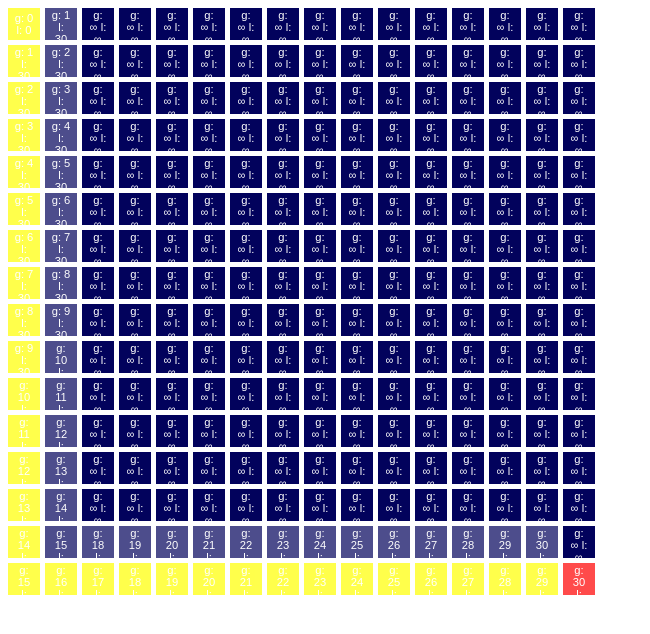
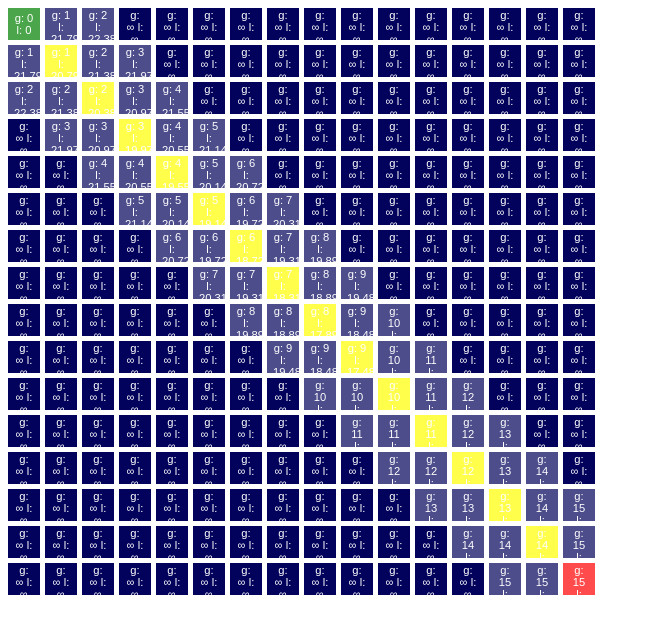
Before and after one commit to nextdesusu/a-star, an Angular app: page / in a window 1280 px wide. Shown: the top 634 px of the page, without its empty margins (0-650 px from the left). Built offline with nearby package versions, Linux system fonts and the light colour scheme.

Commit message:
feat: add search by click and diagonal version

```diff
--- a/src/a-star/types.ts
+++ b/src/a-star/types.ts
@@ -1,8 +1,23 @@
+const manhattanHeuristic = (n1: AStarNode, n2: AStarNode): number => {
+  const d1 = Math.abs(n2.x - n1.x);
+  const d2 = Math.abs(n2.y - n1.y);
+  return d1 + d2;
+}
+
+const diagonalHeuristic = (n1: AStarNode, n2: AStarNode): number => {
+  const D = 1;//Math.round((n1.moveCost + n2.moveCost) / 2); // = 1
+  const D2 = Math.sqrt(2);
+  const d1 = Math.abs(n2.x - n1.x);
+  const d2 = Math.abs(n2.y - n1.y);
+  return (D * (d1 + d2)) + ((D2 - (2 * D)) * Math.min(d1, d2));
+}
+
 export interface AStarNode {
   ancestor: AStarNode | null;
   visited: boolean;
   closed: boolean;
   solid: boolean;
+  moveCost: number;
   gWeight: number;
   lWeight: number;
   h: number;
@@ -11,15 +26,20 @@ export interface AStarNode {
 }
 
 export class NodeTable {
-  pathSet: Set<AStarNode>;
+  private constructedPath: Array<AStarNode>;
   private _size: number;
+  private diagonal: boolean;
   private nodes: Array<AStarNode>;
+  private dirtyNodes: Array<AStarNode>;
   private _start: AStarNode;
   private _end: AStarNode;
-  constructor(tableSize: number) {
-    this.pathSet = new Set();
+  private hFunc: (n1: AStarNode, n2: AStarNode) => number;
+  constructor(tableSize: number, diagonal: boolean = false) {
+    this.constructedPath = [];
     this._size = tableSize;
+    this.diagonal = diagonal;
     this.nodes = new Array(tableSize * tableSize);
+    this.hFunc = diagonal ? diagonalHeuristic : manhattanHeuristic;
     for (let x = 0; x < tableSize; x += 1) {
       for (let y = 0; y < tableSize; y += 1) {
         const node: AStarNode = {
@@ -29,6 +49,7 @@ export class NodeTable {
           closed: false,
           gWeight: Infinity,
           lWeight: Infinity,
+          moveCost: 1,
           h: -1,
           x,
           y
@@ -36,6 +57,7 @@ export class NodeTable {
         this.nodes[y * tableSize + x] = node;
       }
     }
+    this.dirtyNodes = [];
 
     this._start = this.nodeAt(0, 0);
     this._end = this.nodeAt(tableSize - 1, tableSize - 1);
@@ -53,16 +75,23 @@ export class NodeTable {
     return this._start;
   }
 
+  get pathConstructed() {
+    return this.constructedPath.length > 0;
+  }
+
+  belongsToPath(x: number, y: number): boolean {
+    const node = this.nodeAt(x, y);
+    return this.constructedPath.indexOf(node) !== -1;
+  }
+
   private reconstructPath() {
+    this.constructedPath = [];
     let current = this.end;
     while (current.ancestor !== null) {
       current = current.ancestor;
-      this.pathSet.add(current);
+      this.constructedPath.push(current);
     }
-  }
-
-  belongsToPath(x: number, y: number): boolean {
-    return this.pathSet.has(this.nodeAt(x, y));
+    this.constructedPath.reverse();
   }
 
   setStartNode(x: number, y: number): boolean {
@@ -97,51 +126,64 @@ export class NodeTable {
 
   *neighboursOf(node: AStarNode) {
     const { x, y } = node;
-    if (x > 0) {
-      yield this.nodeAt(x - 1, y);
-    }
-    if (y > 0) {
-      yield this.nodeAt(x, y - 1);
-    }
-    if (x < this.size - 1) {
-      yield this.nodeAt(x + 1, y);
-    }
-    if (y < this.size - 1) {
-      yield this.nodeAt(x, y + 1);
+    if (x > 0) yield this.nodeAt(x - 1, y);
+    if (y > 0) yield this.nodeAt(x, y - 1);
+    if (x < this.size - 1) yield this.nodeAt(x + 1, y);
+    if (y < this.size - 1) yield this.nodeAt(x, y + 1);
+    if (this.diagonal) {
+      if (x > 0 && y > 0) yield this.nodeAt(x - 1, y - 1);
+      if (y > 0 && x < this.size - 1) yield this.nodeAt(x + 1, y - 1);
+      if (x < this.size - 1 && y < this.size - 1) yield this.nodeAt(x + 1, y + 1);
+      if (y < this.size - 1 && x > 0) yield this.nodeAt(x - 1, y + 1);
     }
   }
 
+  private cleanNode(node: AStarNode): void {
+    node.gWeight = Infinity;
+    node.lWeight = Infinity;
+    node.visited = false;
+    node.closed = false;
+    node.ancestor = null;
+    node.h = -1;
+  }
+
+  private cleanDirtyNodes(): void {
+    for (const node of this.dirtyNodes) {
+      this.cleanNode(node);
+    }
+    this.dirtyNodes = [];
+  }
+
+  private markAsDirty(node: AStarNode): void {
+    this.dirtyNodes.push(node);
+  }
+
   findPath() {
+    this.cleanDirtyNodes();
     const { end, start } = this;
-    const manhattanHeuristic = (n1: AStarNode, n2: AStarNode) => {
-      const d1 = Math.abs(n2.x - n1.x);
-      const d2 = Math.abs(n2.y - n1.y);
-      return d1 + d2;
-    }
 
     //change costs to min heap!
     start.gWeight = 0;
     start.lWeight = 0;
-    start.h = manhattanHeuristic(start, end);
+    start.h = this.hFunc(start, end);
     start.visited = true;
     const costs: Array<AStarNode> = [start];
     while (costs.length > 0) {
-      console.log("current...", costs);
       const current: AStarNode = costs.pop();
       if (current === end) {
-        this.reconstructPath();
-        return;
+        return this.reconstructPath();
       }
       current.closed = true;
+      this.markAsDirty(current);
       for (const neighbour of this.neighboursOf(current)) {
         if (neighbour.solid || neighbour.closed) {
           continue;
         }
-        //default cost is 1
-        const gWeight = current.gWeight + 1;
+        this.markAsDirty(neighbour);
+        const gWeight = current.gWeight + neighbour.moveCost;
         if (!neighbour.visited || gWeight < neighbour.gWeight) {
           neighbour.ancestor = current;
-          neighbour.h = neighbour.h > - 1 ? neighbour.h : manhattanHeuristic(neighbour, end);
+          neighbour.h = neighbour.h > - 1 ? neighbour.h : this.hFunc(neighbour, end);
           neighbour.gWeight = gWeight;
 
           neighbour.lWeight = neighbour.gWeight + neighbour.h;
@@ -155,5 +197,6 @@ export class NodeTable {
         }
       }
     }
+    this.constructedPath = [];
   }
 }
--- a/src/app/node-container/node-container.component.html
+++ b/src/app/node-container/node-container.component.html
@@ -9,6 +9,6 @@
     startY: NT.start.y,
     endX: NT.end.x,
     endY: NT.end.y,
-    isInPath: NT.belongsToPath(node.x, node.y)
+    isInPath: shouldMarkAsPath(node)
   }"></app-node>
 </div>
--- a/src/app/node-container/node-container.component.ts
+++ b/src/app/node-container/node-container.component.ts
@@ -13,7 +13,7 @@ enum MouseButtons {
   styleUrls: ['./node-container.component.css']
 })
 export class NodeContainerComponent implements OnInit {
-  NT: NodeTable = new NodeTable(16);
+  NT: NodeTable = new NodeTable(16, true);
   constructor() { }
 
   ngOnInit(): void {
@@ -22,6 +22,13 @@ export class NodeContainerComponent implements OnInit {
 
   onRightClick() {
     return false;
+  }
+
+  shouldMarkAsPath(node: AStarNode): boolean {
+    if (node === this.NT.end || node === this.NT.start) {
+      return false;
+    }
+    return this.NT.belongsToPath(node.x, node.y);
   }
 
   handleClick(event: any): void {
@@ -44,5 +51,6 @@ export class NodeContainerComponent implements OnInit {
         node.solid = !node.solid;
       }
     }
+    this.NT.findPath();
   }
 }
```
